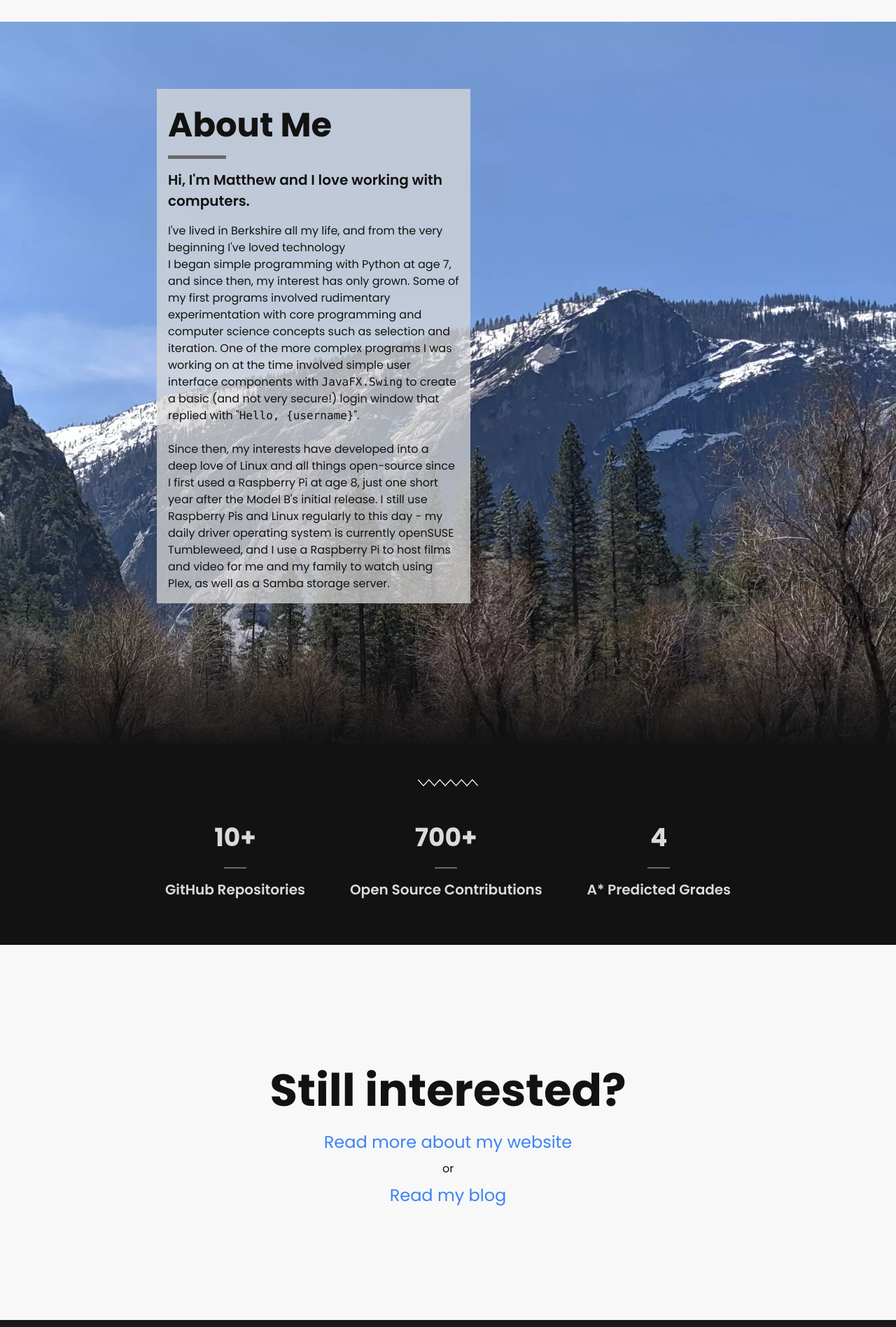
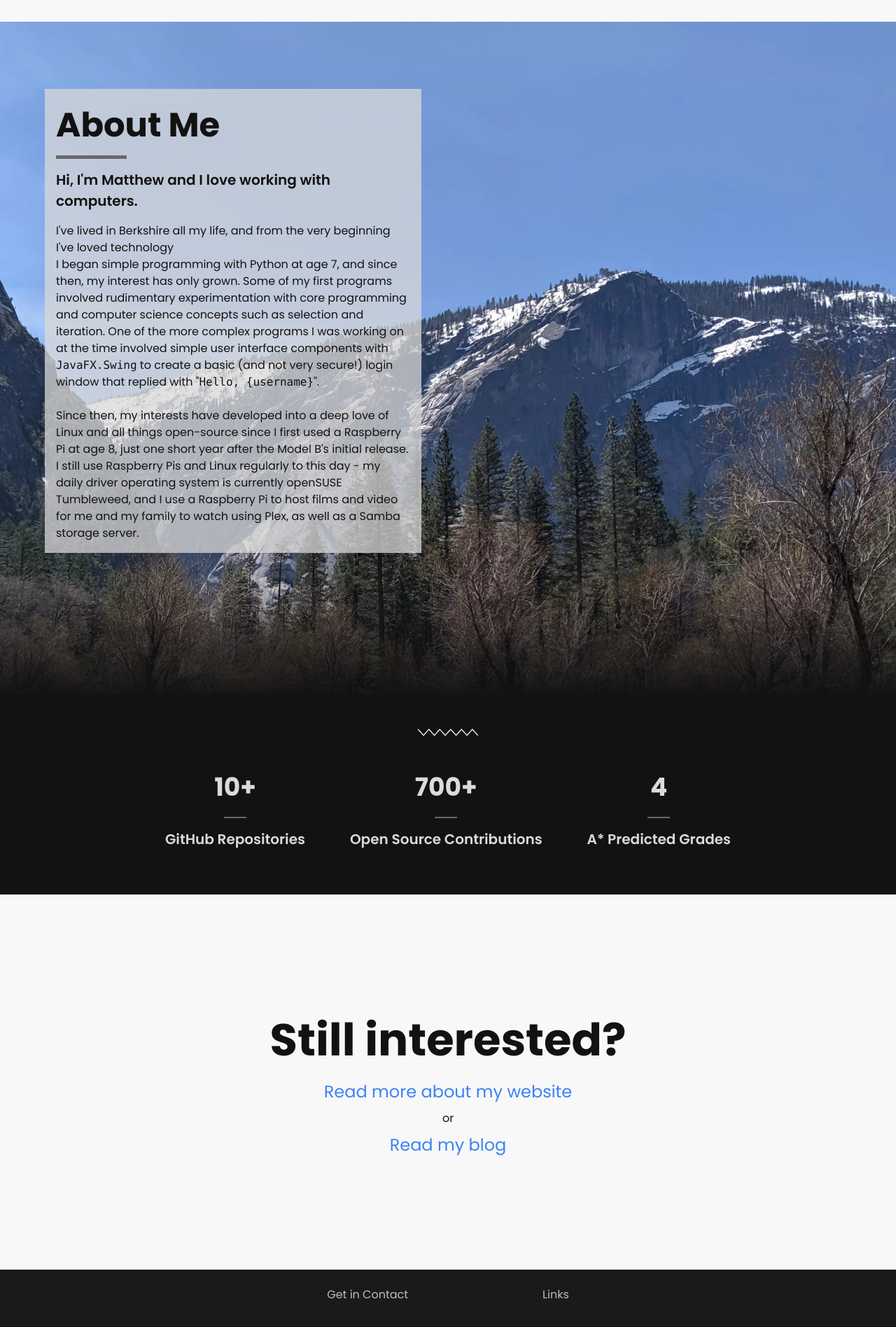
Before and after one commit to mattsavin/mattsavin.me, a Next.js app: page / in a window 1280 px wide. Shown: the part 440-2336 px from the top of the page at 70% size. Built offline with nearby package versions, Linux system fonts and the light colour scheme.

Commit message:
improve appearance of large text on mobile devices and edit homepage about

```diff
--- a/pages/index.module.css
+++ b/pages/index.module.css
@@ -173,33 +173,42 @@
     display: flex;
     flex-direction: column;
     align-items: center;
-    margin: 10rem 0;
+    margin: 10rem 1rem;
     text-align: center;
 }
 
 .interestHeader {
-    font-size: 4rem;
+    font-size: 2rem;
     font-weight: 700;
 }
 
 .interestLink {
     padding: 0.5rem;
-    font-size: 1.5rem;
+    font-size: 1rem;
 }
 
 @media only screen and (min-width: 688px) {
     .about {
         margin: 3rem;
-        width: 50%;
     }
 
     .aboutFlex {
-        max-width: 80%;
-        float: right;
+        max-width: 80%;;
+    }
+
+    .interestHeader {
+        font-size: 4rem;
+    }
+
+    .interestLink {
+        font-size: 1.5rem;
     }
 }
 
 @media only screen and (min-width: 992px) {
+    .about {
+        width: 60%;
+    }
     .mainHeader{
         flex-direction: row;
     }
```
